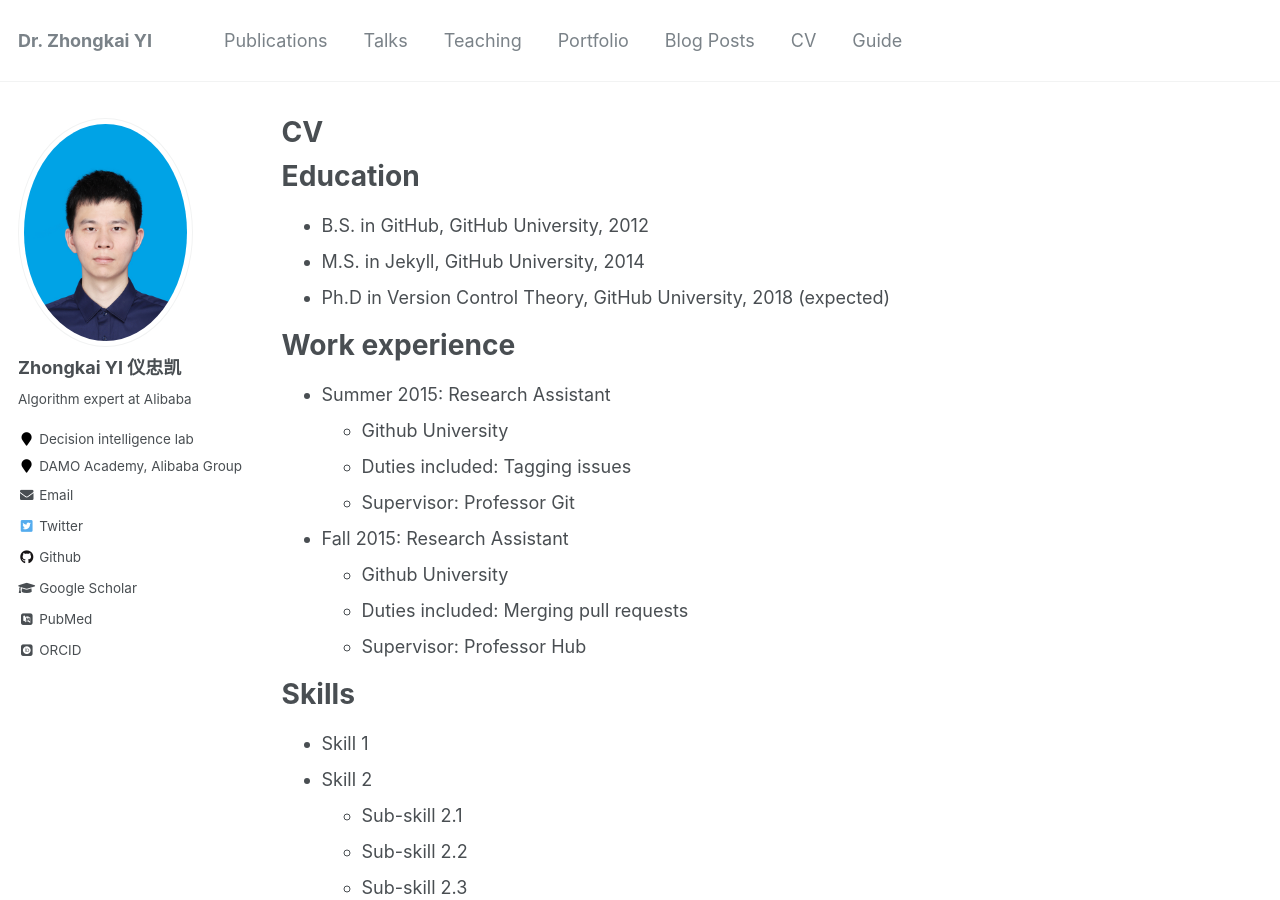
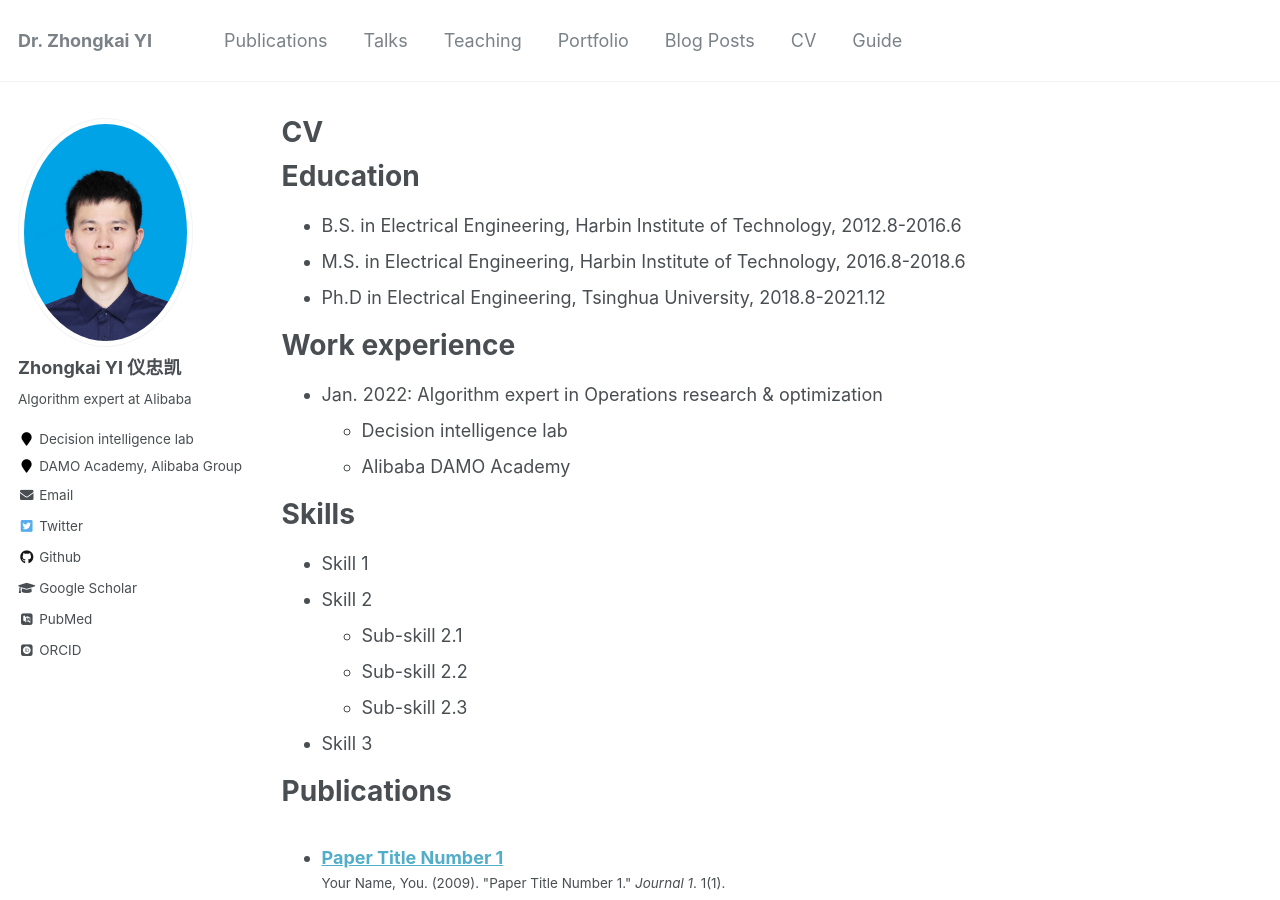
Before and after one commit to yizhongkai/yizhongkai.github.io, a Jekyll site: the page built from _pages/cv.md, in a window 1280 px wide and 900 px high. Built offline with Jekyll 4.4.1, drawn with Linux system fonts in a browser that asks for light colours; some web fonts are replaced; a file with an impossible date is left out.

Commit message:
Update cv.md

```diff
--- a/_pages/cv.md
+++ b/_pages/cv.md
@@ -11,21 +11,16 @@ redirect_from:
 
 Education
 ======
-* B.S. in GitHub, GitHub University, 2012
-* M.S. in Jekyll, GitHub University, 2014
-* Ph.D in Version Control Theory, GitHub University, 2018 (expected)
+* B.S. in Electrical Engineering, Harbin Institute of Technology, 2012.8-2016.6
+* M.S. in Electrical Engineering, Harbin Institute of Technology, 2016.8-2018.6
+* Ph.D in Electrical Engineering, Tsinghua University, 2018.8-2021.12
 
 Work experience
 ======
-* Summer 2015: Research Assistant
-  * Github University
-  * Duties included: Tagging issues
-  * Supervisor: Professor Git
+* Jan. 2022: Algorithm expert in Operations research & optimization
+  * Decision intelligence lab
+  * Alibaba DAMO Academy
 
-* Fall 2015: Research Assistant
-  * Github University
-  * Duties included: Merging pull requests
-  * Supervisor: Professor Hub
 
 Skills
 ======
```
